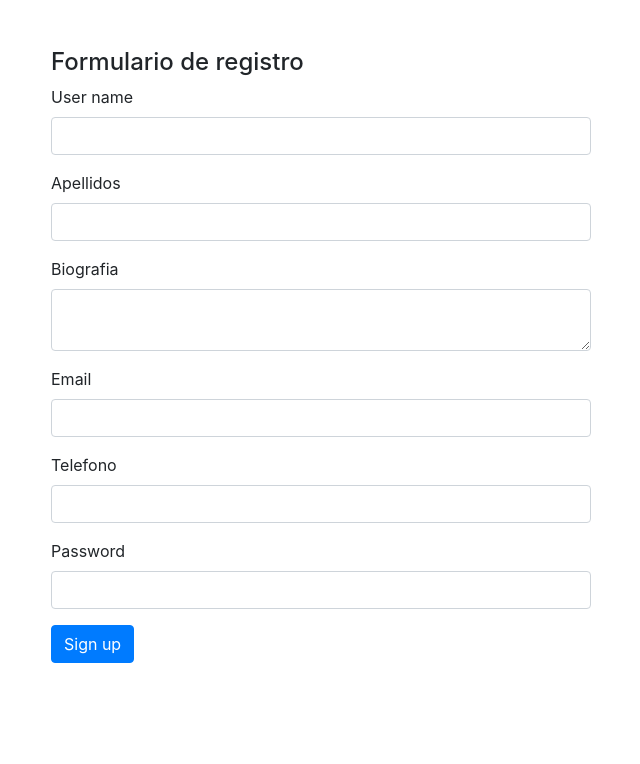
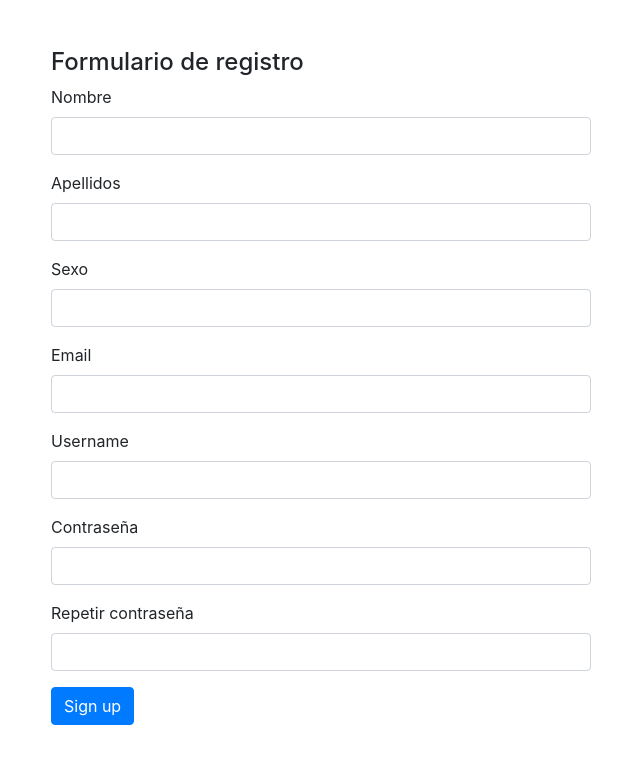
Before and after one commit to benit0Zr/flaskapp_Container, a Flask app: page /signup in a window 1280 px wide. Shown: the top 764 px of the page, without its empty margins (319-959 px from the left). Run offline with Flask 2, Linux system fonts and the light colour scheme; some libraries are stand-ins or nearby versions.

Commit message:
first commit

```diff
--- a/app.py
+++ b/app.py
@@ -25,29 +25,29 @@ app.config['SESSION_REDIS'] = redis
 
 Session(app)
 
-@app.route("/", methods=["GET", "POST"])
+@app.route("/")
 def timeline():
 
     user = session.get('profile')
     if not user:
         return redirect(url_for('login'))
 
-    form = EstadoForm()
-    if form.validate_on_submit():
-        post = {
-            'estado': form.estado.data,
-            'user_id': user['_id']
-        }
+    # form = EstadoForm()
+    # if form.validate_on_submit():
+    #     post = {
+    #         'estado': form.estado.data,
+    #         'user_id': user['_id']
+    #     }
 
-        mongodb.posts.insert_one(post)
-        return redirect(url_for('timeline'))
+    #     mongodb.posts.insert_one(post)
+    #     return redirect(url_for('timeline'))
 
 
-    posts = list(mongodb.posts.find())
-    for post in posts:
-        post['user']= mongodb.users.find_one({'_id' : post['user_id']})
+    # posts = list(mongodb.posts.find())
+    # for post in posts:
+    #     post['user']= mongodb.users.find_one({'_id' : post['user_id']})
 
-    return render_template("home.html", form=form, user=user, posts=posts)
+    return render_template("home.html", user=user)
     #return str(user)
 
 
@@ -56,13 +56,14 @@ def signup():
     form= SignupForm()
     if form.validate_on_submit():
         user = {
-            'name': form.name.data,
+            'nombre': form.nombre.data,
             'apellidos': form.apellidos.data,
-            'biografia': form.biografia.data,
+            'sexo': form.sexo.data,
             'email': form.email.data,
-            'telefono': form.telefono.data,
+            'username': form.username.data,
             'password': form.password.data
         }
+
         mongodb.users.insert_one(user)
         #return str(user)
         #redireccionar url
@@ -77,7 +78,7 @@ def login():
     form= LoginForm()
     if form.validate_on_submit():
         user = mongodb.users.find_one({
-            'email':form.email.data,
+            'username':form.username.data,
             'password':form.password.data
 
 
@@ -98,5 +99,41 @@ def logout():
     session['profile'] = None
     return redirect(url_for('timeline'))
 
+
+
+
+@app.route("/alumnos", methods=["GET", "POST"])
+def addAlumnos():
+
+    user = session.get('profile')
+    if not user:
+        return redirect(url_for('login'))
+
+    form= AlumForm()
+
+    if form.validate_on_submit():
+
+        alumnos = {
+
+            'matricula': form.matricula.data,
+            'nombre': form.nombre.data,
+            'apellidos': form.apellidos.data,
+            'genero': form.genero.data,
+            'carrera': form.carrera.data,
+            'generacion': form.generacion.data,
+            'status': form.status.data,
+            'domicilio': form.domicilio.data,
+            'telefono': form.tel.data,
+            'correo': form.correo.data,
+        }
+
+        mongodb.alumnos.insert_one(alumnos)
+         #return str(user)
+         #redireccionar url
+        return redirect(url_for("alumnos"))
+
+
+    return render_template("alumnos.html", form=form, user=user)
+
 if __name__ == '__main__':
     app.run(host='0.0.0.0', port=5090, debug=True)
--- a/forms.py
+++ b/forms.py
@@ -4,17 +4,31 @@ from wtforms.validators import DataRequired, Length
 
 
 class SignupForm(FlaskForm):
-    name = StringField('User name', validators=[DataRequired(),Length(min=3, max=50, message="Nombre incorrecto")])
+    nombre = StringField('Nombre', validators=[DataRequired(),Length(min=3, max=50, message="Nombre incorrecto")])
     apellidos = StringField('Apellidos', validators=[DataRequired(),Length(min=10, max=80, message=" Apellido incorrecto")])
-    biografia = TextAreaField('Biografia', validators=[DataRequired(),Length(min=10, max=120, message=" Biografia incorrecto")])
+    sexo = StringField('Sexo', validators=[DataRequired(),Length(min=5, max=20, message=" Dato incorrecto")])
     email = StringField('Email', validators=[DataRequired(),Length(min=6, max=25, message=" Email incorrecto")])
-    telefono = StringField('Telefono', validators=[DataRequired(),Length(max=10, message=" Numero incorrecto")])
-    password = PasswordField('Password', validators=[DataRequired(),Length(min=8, max=30, message=" Contraseña invalida")])
+    username = StringField('Username', validators=[DataRequired(),Length(max=10, message=" Username incorrecto")])
+    password = PasswordField('Contraseña', validators=[DataRequired(),Length(min=8, max=30, message=" Contraseña invalida")])
+    password2 = PasswordField('Repetir contraseña', validators=[DataRequired(),Length(min=8, max=30, message=" Verifique su contraseñas")])
 
 class LoginForm(FlaskForm):
 
-    email = StringField('Email', validators=[DataRequired()])
+    username = StringField('Username', validators=[DataRequired()])
     password = PasswordField('Password', validators=[DataRequired()])
 
-class EstadoForm(FlaskForm):
-    estado = TextAreaField('Publicar algo', validators=[DataRequired(),Length(min=10, max=120, message=" Dato incorrecto")])
+
+class AlumForm(FlaskForm):
+    matricula = StringField('Matricula', validators=[DataRequired(),Length(min=3, max=50, message="Dato incorrecto")])
+    nombre = StringField('nombre', validators=[DataRequired(),Length(min=10, max=80, message=" Nombre incorrecto")])
+    apellidos = StringField('apellidos', validators=[DataRequired(),Length(min=5, max=20, message=" Apellido incorrecto")])
+    genero = StringField('Genero', validators=[DataRequired(),Length(min=5, max=20, message=" Dato incorrecto")])
+    carrera = StringField('Carrera', validators=[DataRequired(),Length(min=6, max=25, message=" Dato incorrecto incorrecto")])
+    generacion = StringField('Generacion', validators=[DataRequired(),Length(max=10, message=" Dato incorrecto")])
+    estatus = PasswordField('Status', validators=[DataRequired(),Length(min=8, max=30, message="Dato incorrecto")])
+    domicilio = PasswordField('Domicilio', validators=[DataRequired(),Length(min=8, max=30, message="Dato incorrecto")])
+    tel = StringField('Telefono', validators=[DataRequired(),Length(min=5, max=20, message=" Dato incorrecto")])
+    correo = StringField('Correo', validators=[DataRequired(),Length(min=5, max=20, message=" Dato incorrecto")])
+
+# class EstadoForm(FlaskForm):
+#     estado = TextAreaField('Publicar algo', validators=[DataRequired(),Length(min=10, max=120, message=" Dato incorrecto")])
--- a/templates/main.html
+++ b/templates/main.html
@@ -3,9 +3,14 @@
     <head>
         <meta charset="utf-8">
         <meta name="viewport" content="width=device-width, initial-scale=1, shrink-to-fit=no">
-            <link rel="stylesheet" href="https://stackpath.bootstrapcdn.com/bootstrap/4.5.0/css/bootstrap.min.css" integrity="sha384-9aIt2nRpC12Uk9gS9baDl411NQApFmC26EwAOH8WgZl5MYYxFfc+NcPb1dKGj7Sk" crossorigin="anonymous">
+        <link rel="stylesheet" href="https://stackpath.bootstrapcdn.com/bootstrap/4.5.0/css/bootstrap.min.css" integrity="sha384-9aIt2nRpC12Uk9gS9baDl411NQApFmC26EwAOH8WgZl5MYYxFfc+NcPb1dKGj7Sk" crossorigin="anonymous">
         <link rel="stylesheet" href="/css/custom.css">
         <link rel="stylesheet" href="/css/icons.css">
+
+        <!-- JS, Popper.js, and jQuery -->
+        <script src="https://code.jquery.com/jquery-3.5.1.slim.min.js" integrity="sha384-DfXdz2htPH0lsSSs5nCTpuj/zy4C+OGpamoFVy38MVBnE+IbbVYUew+OrCXaRkfj" crossorigin="anonymous"></script>
+        <script src="https://cdn.jsdelivr.net/npm/popper.js@1.16.0/dist/umd/popper.min.js" integrity="sha384-Q6E9RHvbIyZFJoft+2mJbHaEWldlvI9IOYy5n3zV9zzTtmI3UksdQRVvoxMfooAo" crossorigin="anonymous"></script>
+        <script src="https://stackpath.bootstrapcdn.com/bootstrap/4.5.0/js/bootstrap.min.js" integrity="sha384-OgVRvuATP1z7JjHLkuOU7Xw704+h835Lr+6QL9UvYjZE3Ipu6Tp75j7Bh/kR0JKI" crossorigin="anonymous"></script>
         {% block head %}
             <!-- head -->
         {% endblock %}
--- a/templates/signup.html
+++ b/templates/signup.html
@@ -14,8 +14,8 @@
             <form class="form" action="{{url_for('signup')}}" method="POST">
                 {{ form.csrf_token }}
                 <div class="form-group">
-                    {{form.name.label}}
-                    {{form.name(class="form-control")}}
+                    {{form.nombre.label}}
+                    {{form.nombre(class="form-control")}}
 
                 </div>
 
@@ -26,8 +26,8 @@
                 </div>
 
                 <div class="form-group">
-                    {{form.biografia.label}}
-                    {{form.biografia(class="form-control")}}
+                    {{form.sexo.label}}
+                    {{form.sexo(class="form-control")}}
 
                 </div>
 
@@ -38,14 +38,20 @@
                 </div>
 
                 <div class="form-group">
-                    {{form.telefono.label}}
-                    {{form.telefono(class="form-control")}}
+                    {{form.username.label}}
+                    {{form.username(class="form-control")}}
 
                 </div>
 
                 <div class="form-group">
                     {{form.password.label}}
                     {{form.password(class="form-control")}}
+
+                </div>
+
+                <div class="form-group">
+                    {{form.password2.label}}
+                    {{form.password2(class="form-control")}}
 
                 </div>
 
```
Also changed, not shown: templates/home.html (+62 -34 lines), templates/login.html (+20 -8 lines).
